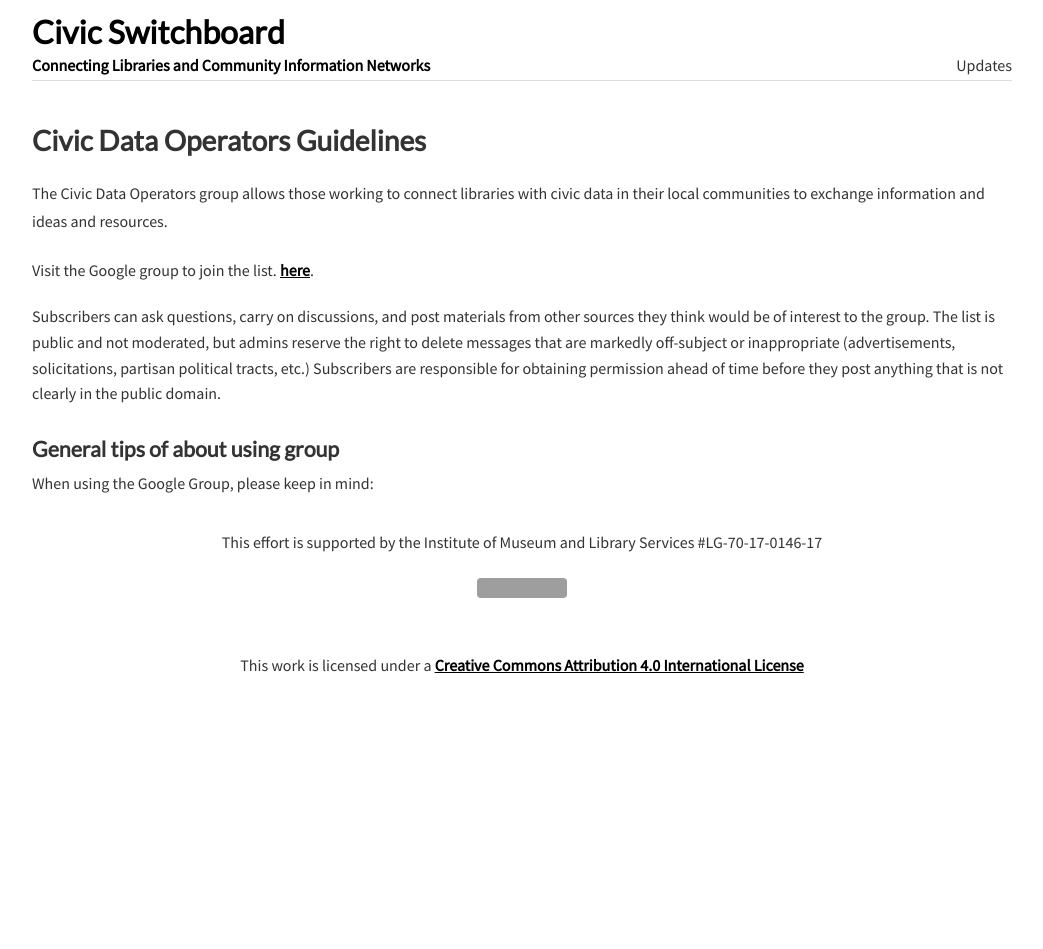
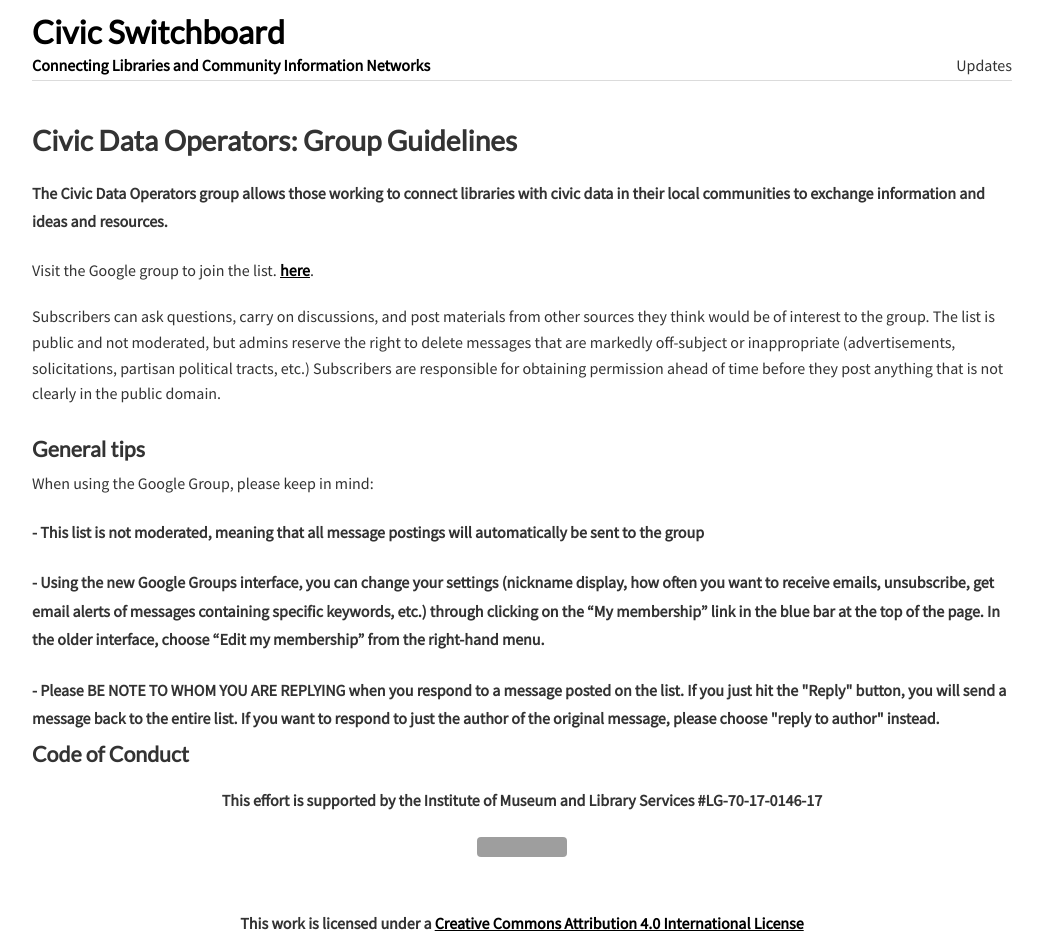
Before and after one commit to civic-switchboard/civic-switchboard.github.io.first, a Jekyll site: the page built from google-group.html, in a window 1280 px wide. Shown: the whole page, without its empty margins (118-1161 px from the left). Built offline with Jekyll 4.4.1, drawn with Linux system fonts in a browser that asks for light colours; nearby versions of some CDN libraries; before the commit the page ends 900 px from its top, so only the background shows below that; grey boxes are pictures that could not be loaded.

Commit message:
adding general tips, code of conduct

```diff
--- a/google-group.html
+++ b/google-group.html
@@ -6,10 +6,10 @@
 <div class="content">
     <div class="about">
     <p>
-        <h3>Civic Data Operators Guidelines</h3>
+        <h3>Civic Data Operators: Group Guidelines</h3>
         <p>
         </p>
-            The Civic Data Operators group allows those working to connect libraries with civic data in their local communities to exchange information and ideas and resources.
+            <b>The Civic Data Operators group allows those working to connect libraries with civic data in their local communities to exchange information and ideas and resources.</b>
         </p>
         <p>
            Visit the Google group to join the list. <a href="https://forum2018.diglib.org/hotel/">here</a>.
@@ -20,8 +20,18 @@
         Subscribers can ask questions, carry on discussions, and post materials from other sources they think would be of interest to the group. The list is public and not moderated, but admins reserve the right to delete messages that are markedly off-subject or inappropriate (advertisements, solicitations, partisan political tracts, etc.)  Subscribers are responsible for obtaining permission ahead of time before they post anything that is not clearly in the public domain.
         </p>
 
-        <h4>General tips of about using group</h4>
+        <h4>General tips </h4>
         <p>
             When using the Google Group, please keep in mind:
 
         </p>
+
+   <b> - This list is not moderated, meaning that all message postings will automatically be sent to the group</b.
+       <p>
+       </p>
+       - Using the new Google Groups interface, you can change your settings (nickname display, how often you want to receive emails, unsubscribe, get email alerts of messages containing specific keywords, etc.) through clicking on the “My membership” link in the blue bar at the top of the page.  In the older interface, choose “Edit my membership” from the right-hand menu.
+       <p>
+       </p>
+       - Please BE NOTE TO WHOM YOU ARE REPLYING when you respond to a message posted on the list.  If you just hit the "Reply" button, you will send a message back to the entire list.  If you want to respond to just the author of the original message, please choose "reply to author" instead.
+
+        <h4>Code of Conduct </h4>
```
